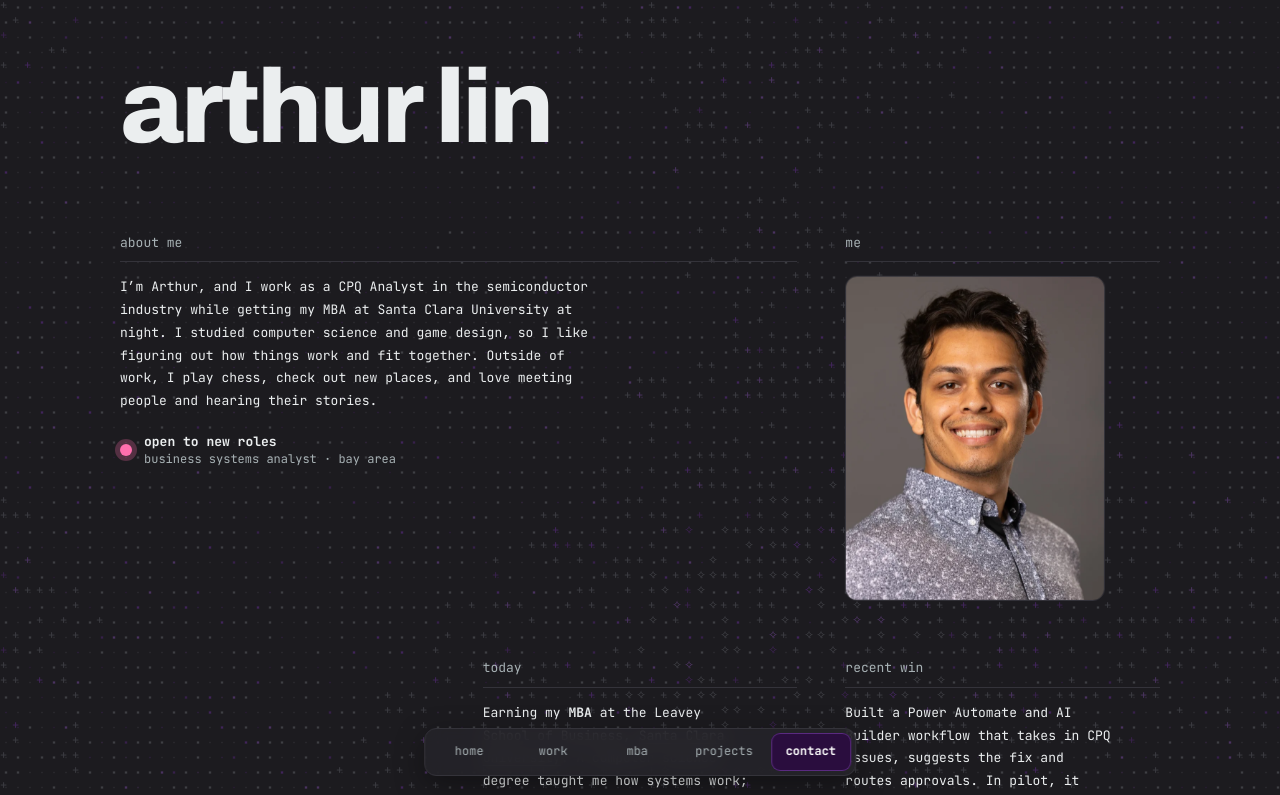
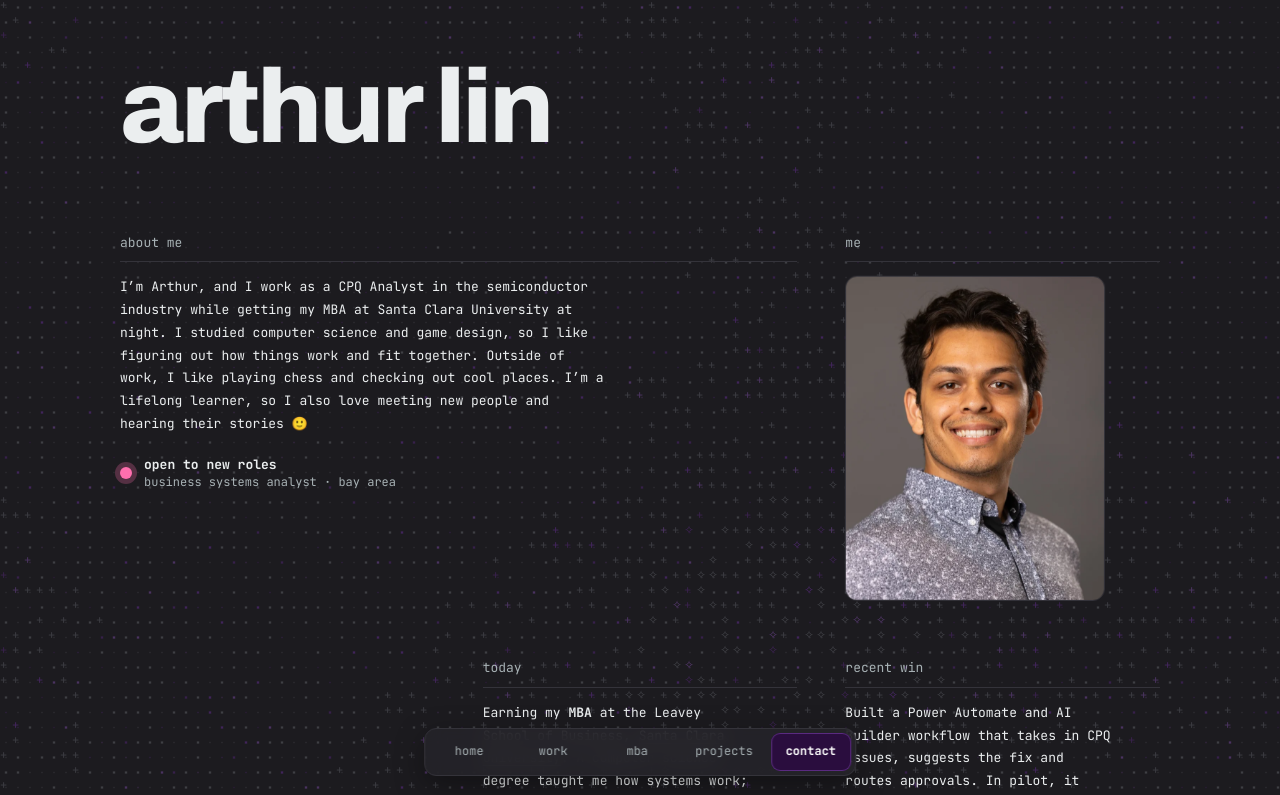
Before and after one commit to arthurslin/arthurslin.github.io, a React (Vite) app: page / in a window 1280 px wide. Shown: the top 795 px of the page. Built offline with nearby package versions, Linux system fonts and the light colour scheme.

Commit message:
Final about me intro
Co-Authored-By: Claude Opus 5.5 <noreply@anthropic.com>

```diff
--- a/src/components/Home.tsx
+++ b/src/components/Home.tsx
@@ -12,8 +12,9 @@ const Home = () => (
           I’m Arthur, and I work as a CPQ Analyst in the semiconductor industry
           while getting my MBA at Santa Clara University at night. I studied
           computer science and game design, so I like figuring out how things
-          work and fit together. Outside of work, I play chess, check out new
-          places, and love meeting people and hearing their stories.
+          work and fit together. Outside of work, I like playing chess and
+          checking out cool places. I’m a lifelong learner, so I also love
+          meeting new people and hearing their stories 🙂
         </p>
         <a className="status open-to" href={`mailto:${links.email}`}>
           <span className="status-dot" aria-hidden="true" />
```
